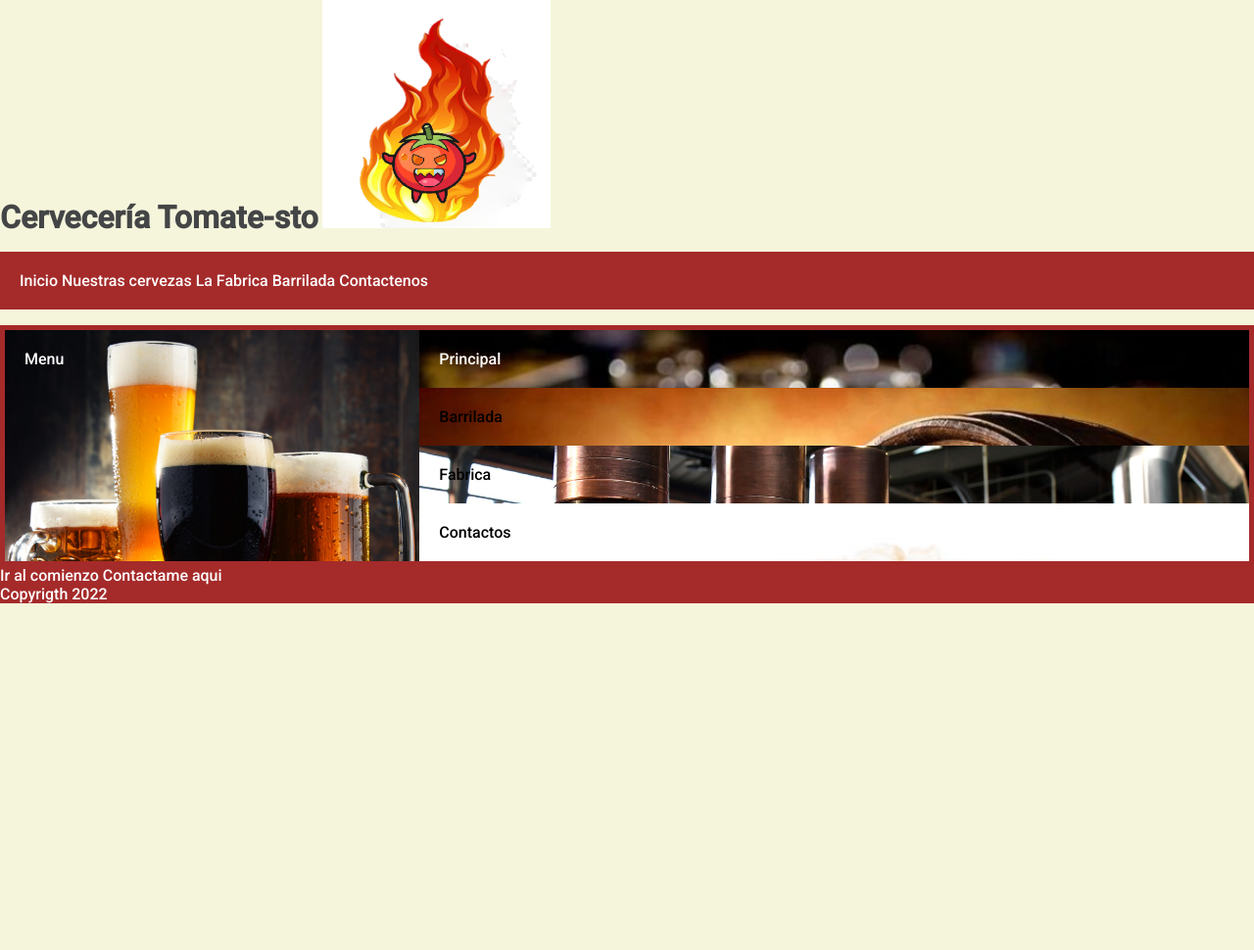
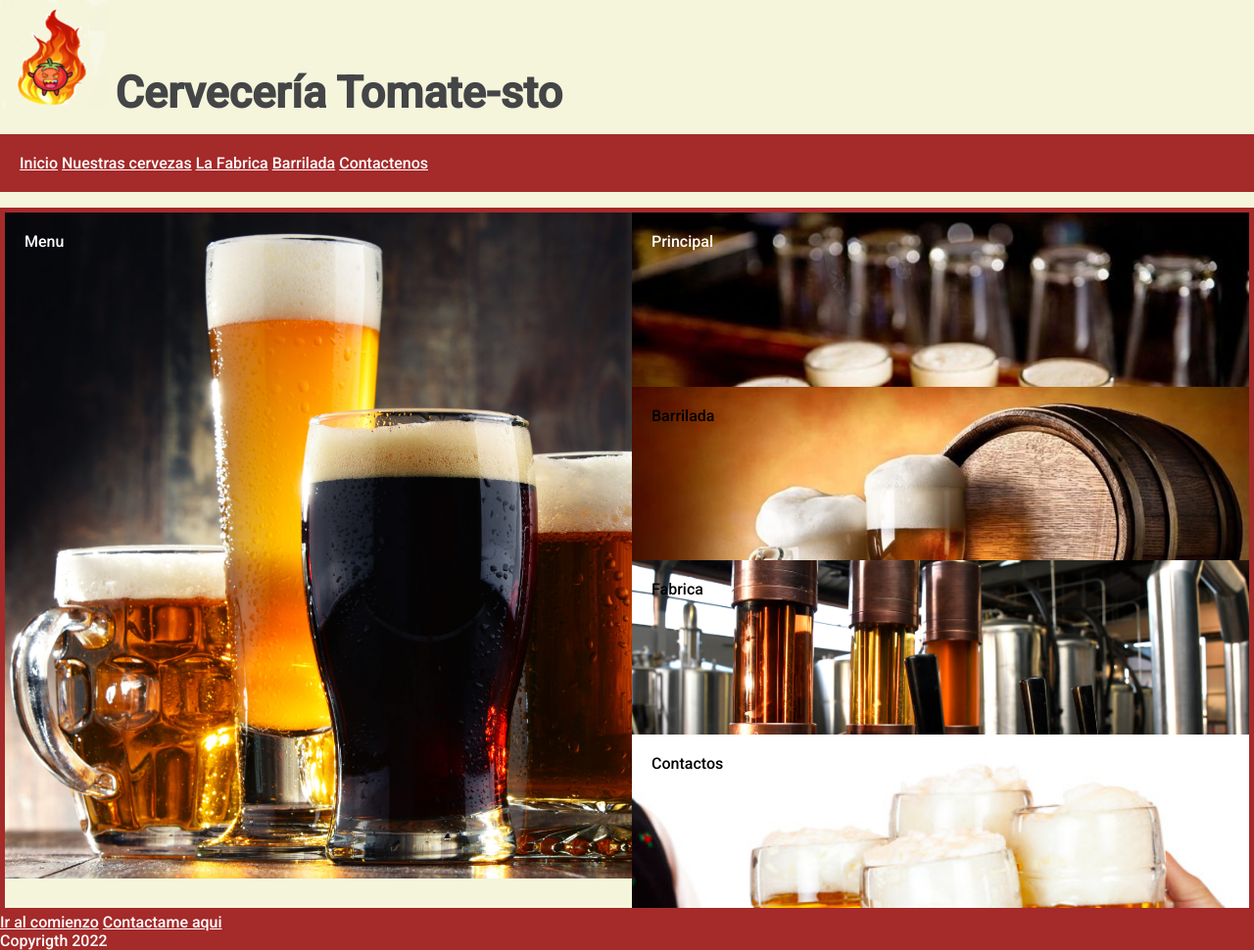
Before and after one commit to carloshj15/Proyecto_cerveceria, a plain HTML site: page index.html in a window 1280 px wide. Shown: the whole page at 98% size. Before the commit the page ends 800 px from the top, so only its background shows below. Drawn offline with Linux system fonts and the light colour scheme.

Commit message:
Agregado de animacion y contenido

```diff
--- a/estilos.css
+++ b/estilos.css
@@ -5,17 +5,23 @@
 
 }
 
-a {
-    color: inherit;
+a:hover {
+    color: black;
     text-decoration: none;
+
 }
 
 body{
-    background-color: #f5f5dc;
+    background-color: rgb(245, 245, 220);
     font-family: Roboto, system-ui, -apple-system, BlinkMacSystemFont, 'Segoe UI', Oxygen, Ubuntu, Cantarell, 'Open Sans', 'Helvetica Neue', sans-serif;
     color: #444546;
 }
 
+.h1icono{
+    text-align: justify;
+    font-size: 30px;
+    animation: lateral 10s 2 linear;
+}
 
 .nav__menu{
     padding: 20px;
@@ -28,7 +34,6 @@ body{
     display: inline;
     background-color: brown;
 }
-
 
 ul{
     display: block;
@@ -60,9 +65,9 @@ ul{
 
     "contacto contacto contacto";
 
-grid-template-columns: repeat(3, 1fr);
-
-grid-template-rows: repeat(8, 1fr);
+    grid-template-columns: repeat(3, 1fr);
+    grid-template-rows: repeat(8, 1fr);
+    height: 90vh;
     border: 5px solid brown;
 }
 
@@ -74,6 +79,8 @@ grid-template-rows: repeat(8, 1fr);
 .grid-menu{
     background-image: url(img/portada.png);
     background-size: cover;
+    width: 640px;
+    height: 680px;
     grid-area:menu;
     color: white;
 }
@@ -104,6 +111,11 @@ grid-template-rows: repeat(8, 1fr);
     background-size: cover;
     grid-area: contacto;
     color: black;
+}
+
+.grid-menu:hover{
+    width: 900px;
+    transition: width 2s;
 }
 
 .grid__conteiner{
@@ -235,7 +247,7 @@ grid-template-rows: repeat(8, 1fr);
     color: white;
 }
 
-@media(min-width: 480px) {
+@media(min-width: 800px) {
 
     .grid-container {
 
@@ -273,3 +285,19 @@ grid-template-rows: repeat(8, 1fr);
         display: inline;
     }
 }
+
+
+@keyframes lateral{
+        0% {
+          opacity: 0;
+          transform: translateX(-100px);
+        }
+        20%,80% {
+          opacity: 1;
+          transform: translateX(0);
+        }
+        100% {
+          opacity: 0;
+          transform: translateX(100px);}
+      }
+}
--- a/index.html
+++ b/index.html
@@ -15,10 +15,10 @@
 <body>
 
 <header id="Titulo">
-
+    <section class="h1icono">
+        <img src="img/logoOK.ico" alt="Logo">
     <h1 class="logo__h1">Cervecería Tomate-sto</h1>
-    <img src="img/logo3.png" alt="Logo">
-
+    </section>
     <nav>
         <ul class="nav__menu">
             <li  class="nav__menu__general"><a href="index.html" class="nav__menu__link">Inicio</a></li>
```
Also changed, not shown: barrilada.html (+3 -2 lines), contacto.html (+3 -2 lines), fabrica.html (+3 -2 lines), nuestrasCervezas.html (+3 -3 lines), img/logo3.png (deleted), img/logoOK.ico (added), img/logoOK.png (added).
